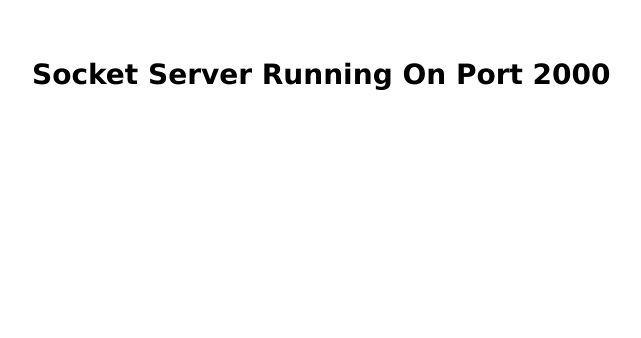
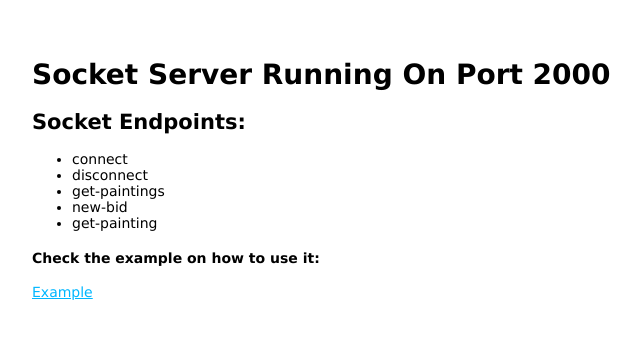
Before and after one commit to juanfranciscocis/Socket_Server_Bid, a website: page public/index.html in a window 1280 px wide. Shown: the whole page, without its empty margins (26-667 px from the left). Drawn offline with Linux system fonts and the light colour scheme.

Commit message:
finished

```diff
--- a/public/index.html
+++ b/public/index.html
@@ -7,6 +7,17 @@
 
 <body>
 	<h1>Socket Server Running On Port 2000</h1>
+	<h2>Socket Endpoints:</h2>
+	<ul>
+		<li>connect</li>
+		<li>disconnect</li>
+		<li>get-paintings</li>
+		<li>new-bid</li>
+		<li>get-painting</li>
+	</ul>
+	<h4>Check the example on how to use it:</h4>
+	<a href="https://github.com/juanfranciscocis/Socket_Bid_Test">Example</a>
+
 </body>
 
 </html>
```
